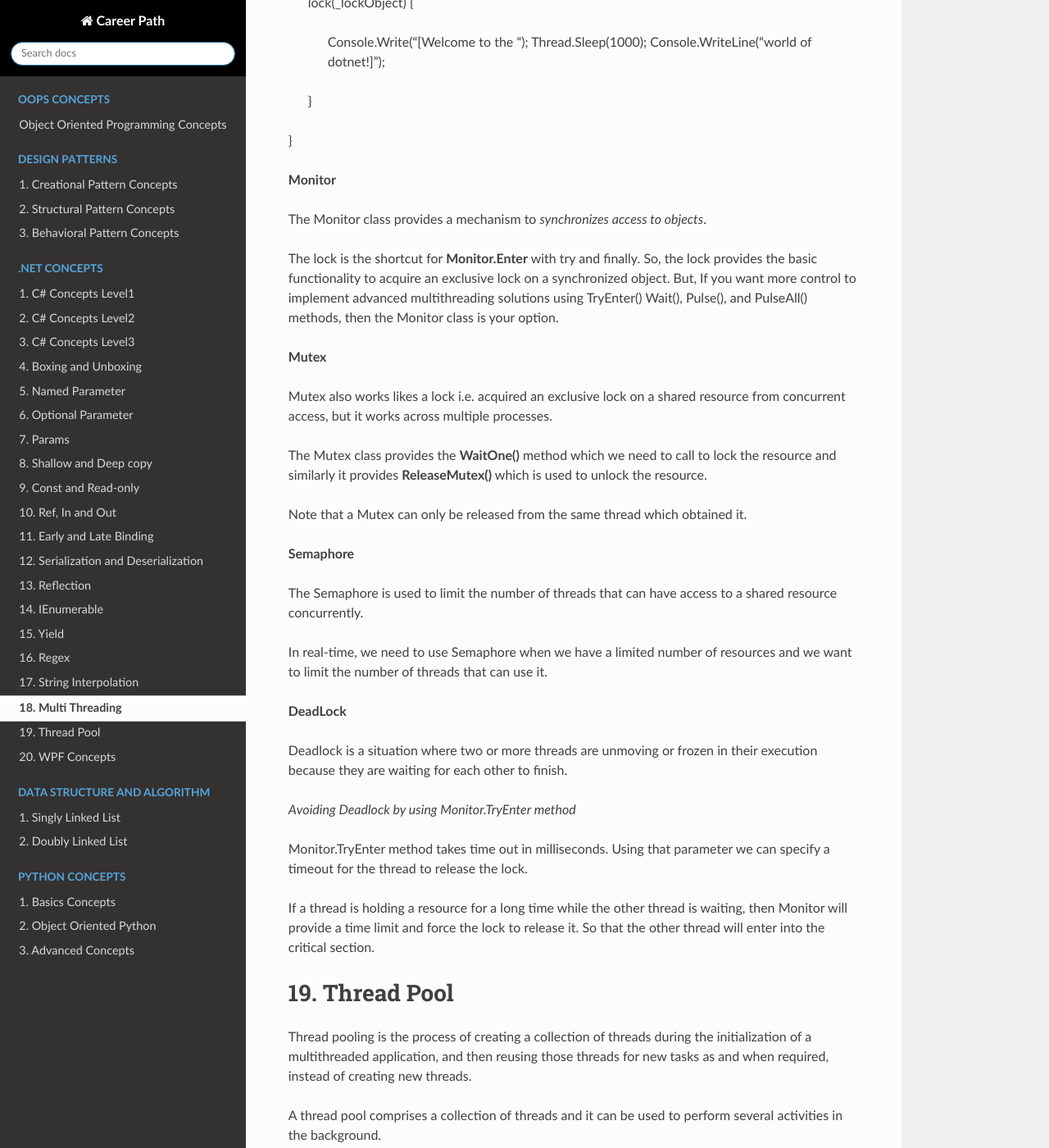
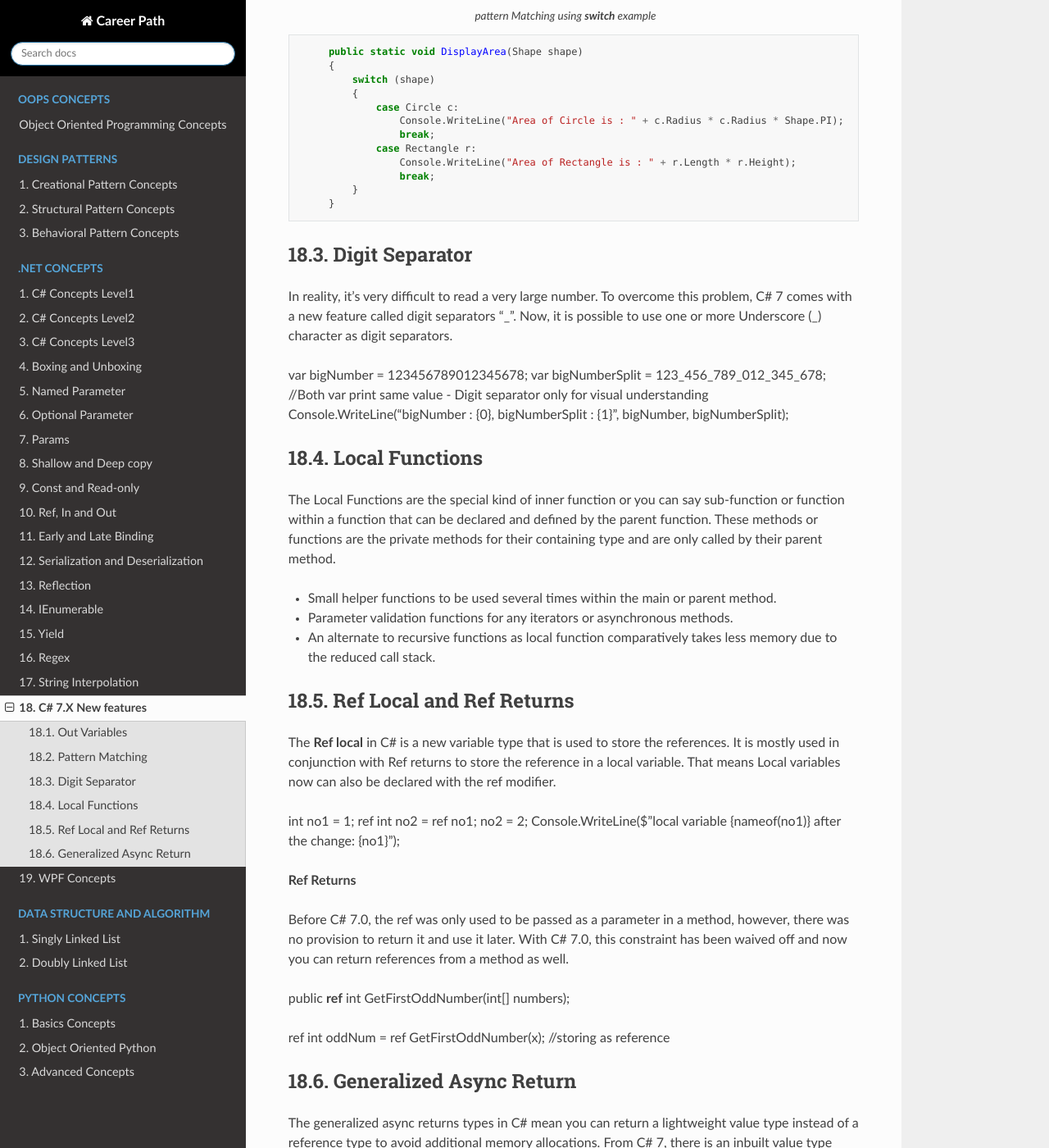
Before and after one commit to ManojPrabhakar-dev/Career-Path, a Sphinx documentation site: the page built from source/csharp_concepts_Level5.rst, in a window 1280 px wide and 1400 px high, scrolled down 1104 px. Shown: the whole window at 82% size. Built offline with Sphinx 7.4.7 and the Read the Docs theme 2.0.0, drawn with Linux system fonts in a browser that asks for light colours; pages that are not in the unit, such as notebooks, are missing from menus; some of the changed text lies outside the part shown.

Commit message:
Added c# 7.0 new features

```diff
--- a/source/csharp_concepts_Level5.rst
+++ b/source/csharp_concepts_Level5.rst
@@ -2,108 +2,128 @@
 
 .. _csharp_concept_Level5:
 
+
+###################
+C# 7.X New features
+###################
+
+*************
+Out Variables
+*************
+
+We can declare the variable directly in parameter of function call without the need of creating prior to function call.
+since  the out parameter doesn't need to be initialized before using.
+
+GetEmployeeDetails(out **string** EmployeeName, out **string** Gender);
+
+****************
+Pattern Matching
+****************
+
+* Can perform pattern matching on any data type, even your own, whereas with if/else, you always need primitives to match.
+
+* Pattern matching can extract values from your expression.
+
+* C# 7.0 introduces pattern matching in two cases, the **is** expression and the **switch** statement.
+
+.. code-block:: c#
+   :caption: Before pattern Matching example
+
+        public static void DisplayArea(Shape shape)
+        {
+             if (shape is Circle)
+            {
+                Circle c = (Circle)shape;
+                Console.WriteLine("Area of Circle is : " + c.Radius * c.Radius * Shape.PI);
+            }
+            else if (shape is Rectangle)
+            {
+                Rectangle r = (Rectangle)shape;
+                Console.WriteLine("Area of Rectangle is : " + r.Length * r.Height);
+            }
+        }
+
+.. code-block:: c#
+   :caption:  pattern Matching using **is** example
+
+        public static void DisplayArea(Shape shape)
+        {
+            if (shape is Circle c)
+            {
+                Console.WriteLine("Area of Circle is : " + c.Radius * c.Radius * Shape.PI);
+            }
+            else if (shape is Rectangle r)
+            {
+                Console.WriteLine("Area of Rectangle is : " + r.Length * r.Height);
+            }
+        }
+
+.. code-block:: c#
+   :caption:  pattern Matching using **switch** example
+
+        public static void DisplayArea(Shape shape)
+        {
+            switch (shape)
+            {
+                case Circle c:
+                    Console.WriteLine("Area of Circle is : " + c.Radius * c.Radius * Shape.PI);
+                    break;
+                case Rectangle r:
+                    Console.WriteLine("Area of Rectangle is : " + r.Length * r.Height);
+                    break;
+            }
+        }
+
 ***************
-Multi Threading
+Digit Separator
 ***************
 
-**Thread** is a lightweight processand it is defined as the execution path of a program.
+In reality, it’s very difficult to read a very large number. To overcome this problem, C# 7 comes with a new feature called digit separators “_”.
+Now, it is possible to use one or more Underscore (_) character as digit separators.
 
-A thread is the smallest unit of execution within a process.
-So, every program or application has some logic/code and to execute that logic/code, Thread comes into the picture.
+var bigNumber = 123456789012345678;
+var bigNumberSplit = 123_456_789_012_345_678;
+//Both var print same value - Digit separator only for visual understanding
+Console.WriteLine("bigNumber : {0}, bigNumberSplit : {1}", bigNumber, bigNumberSplit);
 
-By default, every process has at least one thread which is responsible for executing the application code and that thread is called as **Main Thread**.
+***************
+Local Functions
+***************
 
-A single thread can have only one path of execution but as mentioned earlier, sometimes we may need multiple paths of execution and that is where threads play a role.
+The Local Functions are the special kind of inner function or you can say sub-function or function within a function that can be declared and defined by the parent function.
+These methods or functions are the private methods for their containing type and are only called by their parent method.
 
-Usage : complicated and time consuming operations , Concurrent programming etc
+* Small helper functions to be used several times within the main or parent method.
 
-Note :
+* Parameter validation functions for any iterators or asynchronous methods.
 
-*Under the operating system, we have processes that running our applications. So under the process, an application runs*.
-*To run the code of an application, the process will make use of a concept called Thread*.
-
-Two types of threads are as follows :
-
-* Foreground Thread
-
-A thread which keeps on running to complete its work even if the Main thread leaves its process.
-
-* Background Thread
-
-A thread which leaves its process when the Main method leaves its process.
-
-The **Join method** of Thread class in C# blocks the current thread and makes it wait until the child thread on which the Join method invoked completes its execution.
+* An alternate to recursive functions as local function comparatively takes less memory due to the reduced call stack.
 
 
-*Protect the Shared Resources in Multithreading*
+*************************
+Ref Local and Ref Returns
+*************************
 
-**Locking**
+The **Ref local** in C# is a new variable type that is used to store the references. It is mostly used in conjunction with Ref returns to store the reference in a local variable.
+That means Local variables now can also be declared with the ref modifier.
 
-private static object _lockObject = new object();
+int no1 = 1;
+ref int no2 = ref no1;
+no2 = 2;
+Console.WriteLine($"local variable {nameof(no1)} after the change: {no1}");
 
-static void DisplayMessage()
-{
-    lock(_lockObject)
-    {
-        Console.Write("[Welcome to the ");
-        Thread.Sleep(1000);
-        Console.WriteLine("world of dotnet!]");
-    }
-}
+**Ref Returns**
 
-**Monitor**
+Before C# 7.0, the ref was only used to be passed as a parameter in a method, however, there was no provision to return it and use it later.
+With C# 7.0, this constraint has been waived off and now you can return references from a method as well.
 
-The Monitor class provides a mechanism to *synchronizes access to objects*.
+public **ref** int GetFirstOddNumber(int[] numbers);
 
-The lock is the shortcut for **Monitor.Enter** with try and finally. So, the lock provides the basic functionality to acquire an exclusive lock on a synchronized object.
-But, If you want more control to implement advanced multithreading solutions using TryEnter() Wait(), Pulse(), and PulseAll() methods, then the Monitor class is your option.
+ref int oddNum = ref GetFirstOddNumber(x); //storing as reference
 
-**Mutex**
+************************
+Generalized Async Return
+************************
 
-Mutex also works likes a lock i.e. acquired an exclusive lock on a shared resource from concurrent access, but it works across multiple processes.
-
-The Mutex class provides the **WaitOne()** method which we need to call to lock the resource and similarly it provides **ReleaseMutex()** which is used to unlock the resource.
-
-Note that a Mutex can only be released from the same thread which obtained it.
-
-**Semaphore**
-
-The Semaphore is used to limit the number of threads that can have access to a shared resource concurrently.
-
-In real-time, we need to use Semaphore when we have a limited number of resources and we want to limit the number of threads that can use it.
-
-**DeadLock**
-
-Deadlock is a situation where two or more threads are unmoving or frozen in their execution because they are waiting for each other to finish.
-
-*Avoiding Deadlock by using Monitor.TryEnter method*
-
-Monitor.TryEnter method takes time out in milliseconds. Using that parameter we can specify a timeout for the thread to release the lock.
-
-If a thread is holding a resource for a long time while the other thread is waiting, then Monitor will provide a time limit and force the lock to release it.
-So that the other thread will enter into the critical section.
-
-
-***********
-Thread Pool
-***********
-
-Thread pooling is the process of creating a collection of threads during the initialization of a multithreaded application,
-and then reusing those threads for new tasks as and when required, instead of creating new threads.
-
-A thread pool comprises a collection of threads and it can be used to perform several activities in the background.
-
-Threads are expensive as they consume a lot of resources in your system for initialization, switching contexts, and releasing the resources they occupy.
-
-A thread pool is a good choice when you want to limit the number of threads that are running at a given point of time and
-want to avoid the overhead of creating and destroying threads in your application.
-
-There are a number of ways to create the thread pool:
-
-Via the Task Parallel Library (from Framework 4.0).
-
-By calling ThreadPool.QueueUserWorkItem.
-
-Via asynchronous delegates.
-
-Via BackgroundWorker.
+The generalized async returns types in C# mean you can return a lightweight value type instead of a reference type to avoid additional memory allocations.
+From C# 7, there is an inbuilt value type **ValueTask <T>** which can be used instead of Task<T>.
```
Also changed, not shown: source/Asynchronous Programming.rst (+106 -0 lines).
